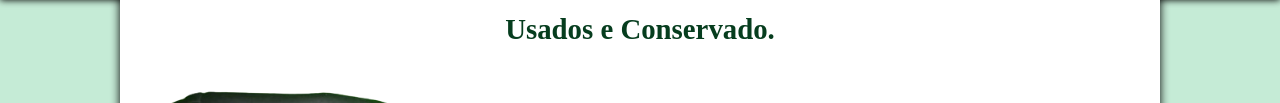
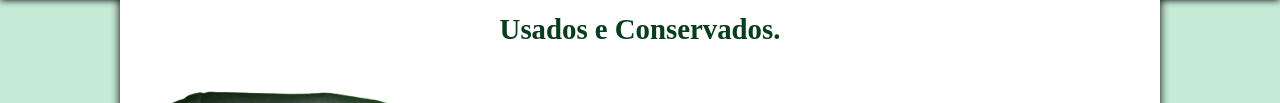
Before and after one commit to sodre15/sodre15.github.io, a plain HTML site: page pag2.html in a window 1280 px wide. Shown: the part 234-337 px from the top of the page. Drawn offline with Linux system fonts and the light colour scheme; a web font is replaced by a local one.

Commit message:
Update pag2.html

```diff
--- a/pag2.html
+++ b/pag2.html
@@ -21,7 +21,7 @@
 
     <main>
         <article>
-            <h1>Usados e Conservado.</h1>
+            <h1>Usados e Conservados.</h1>
 
             <div class="imagem">
                 <img src="ca1-removebg-preview.png">
```
